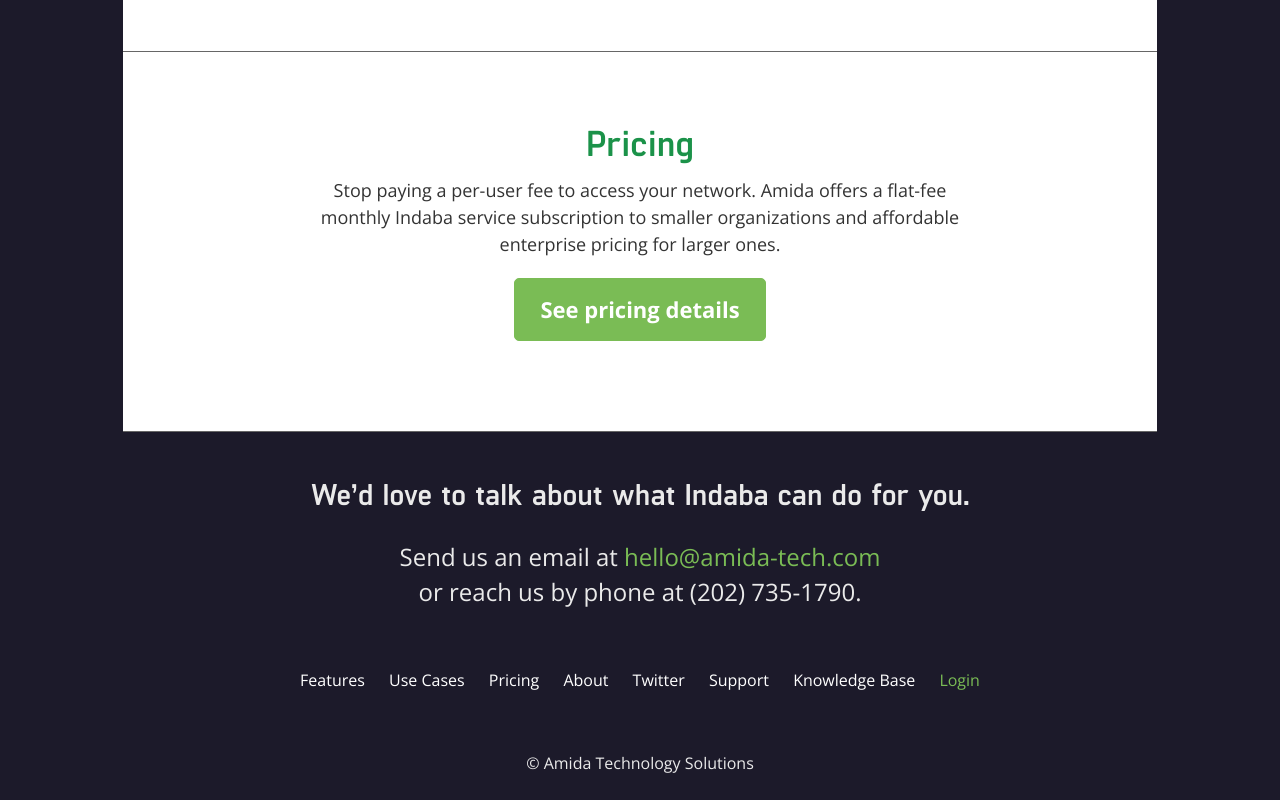
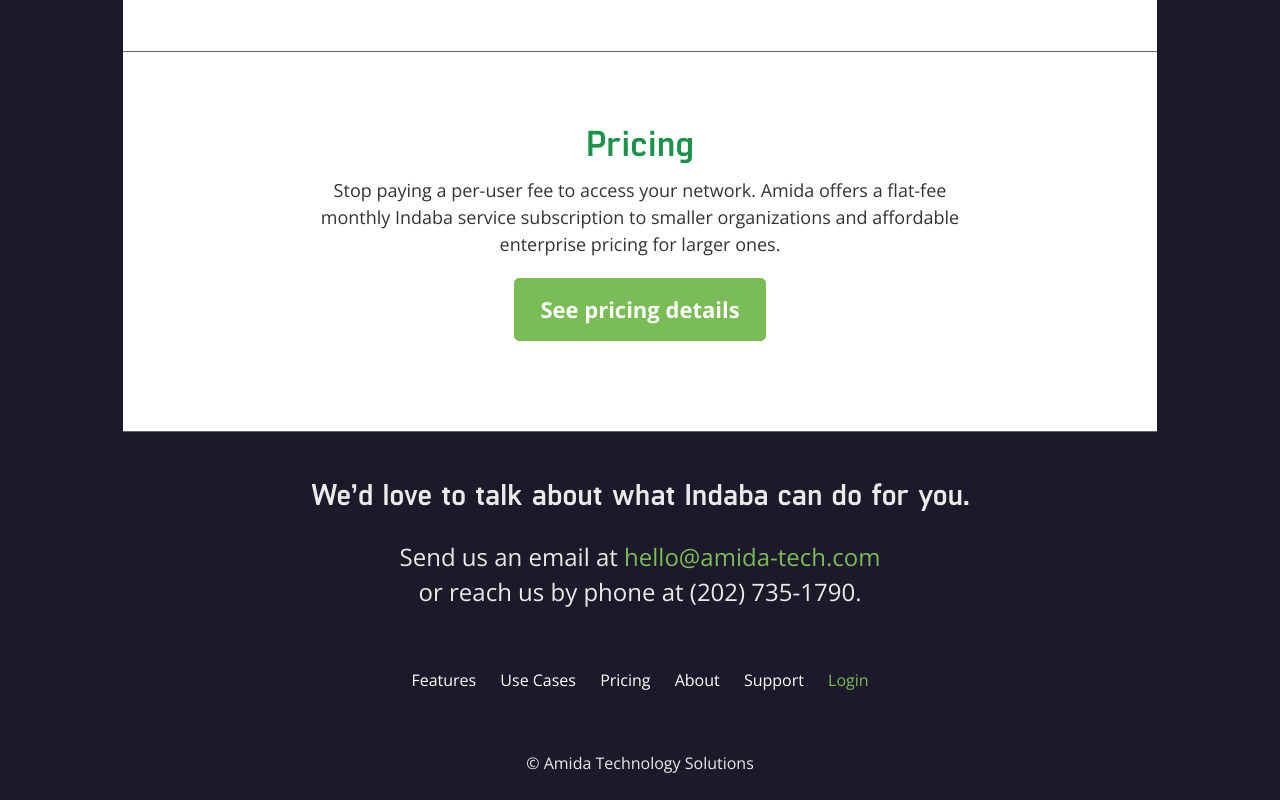
Before and after one commit to amida-tech/beta.indaba-demo.com, a plain HTML site: page about.html in a window 1280 px wide. Shown: the part 2687-3487 px from the top of the page. Drawn offline with nearby package versions, Linux system fonts and the light colour scheme.

Commit message:
footer
remove twitter and knowledge base

```diff
--- a/about.html
+++ b/about.html
@@ -252,9 +252,7 @@
                             <a href="usecases.html">Use Cases</a>
                             <a href="pricing.html">Pricing</a>
                             <a href="about.html">About</a>
-                            <a href="">Twitter</a>
                             <a href="http://support.indaba.io">Support</a>
-                            <a href="http://kb.indaba.io">Knowledge Base</a>
                             <a class="green" href="http://app.indaba.io">Login</a>
                     </div>
                 </div>
```
Also changed, not shown: features.html (+0 -2 lines), index.html (+0 -2 lines), pricing.html (+0 -2 lines), usecases.html (+0 -2 lines).
